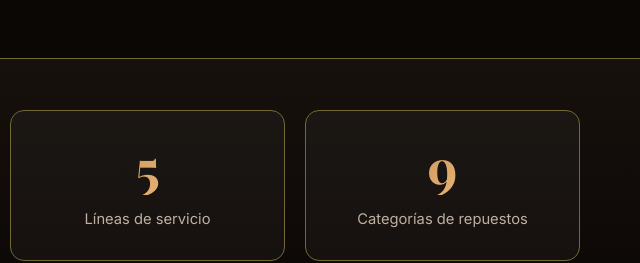
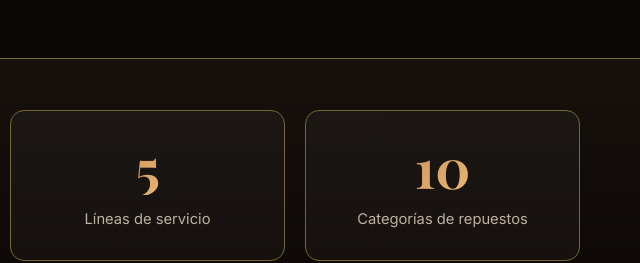
Before and after one commit to KevinIOIP/varelo-espress, a plain HTML site: page nosotros.html in a window 1280 px wide. Shown: the part 1100-1363 px from the top of the page, 640-1280 px from the left. Drawn offline with nearby package versions, Linux system fonts and the light colour scheme; a script that the page names is missing.

Commit message:
Corrección de categorias de repuestos en la pagina de Nosotros

```diff
--- a/nosotros.html
+++ b/nosotros.html
@@ -140,7 +140,7 @@
             <span class="nos-cifra__txt">Líneas de servicio</span>
           </li>
           <li class="nos-cifra" data-reveal>
-            <strong class="nos-cifra__num"><span class="sr-only">9</span><span aria-hidden="true"><span data-contar="9">9</span></span></strong>
+            <strong class="nos-cifra__num"><span class="sr-only">10</span><span aria-hidden="true"><span data-contar="10">10</span></span></strong>
             <span class="nos-cifra__txt">Categorías de repuestos</span>
           </li>
         </ul>
```
